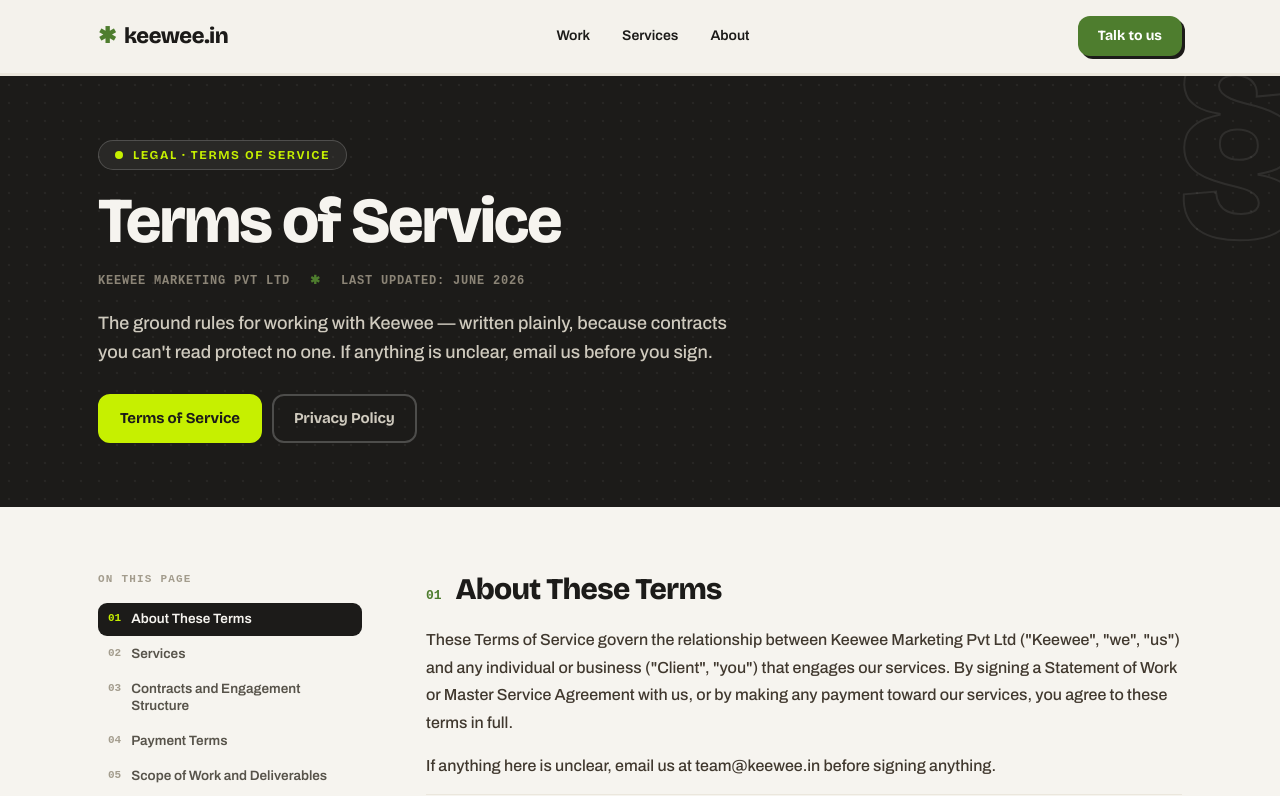
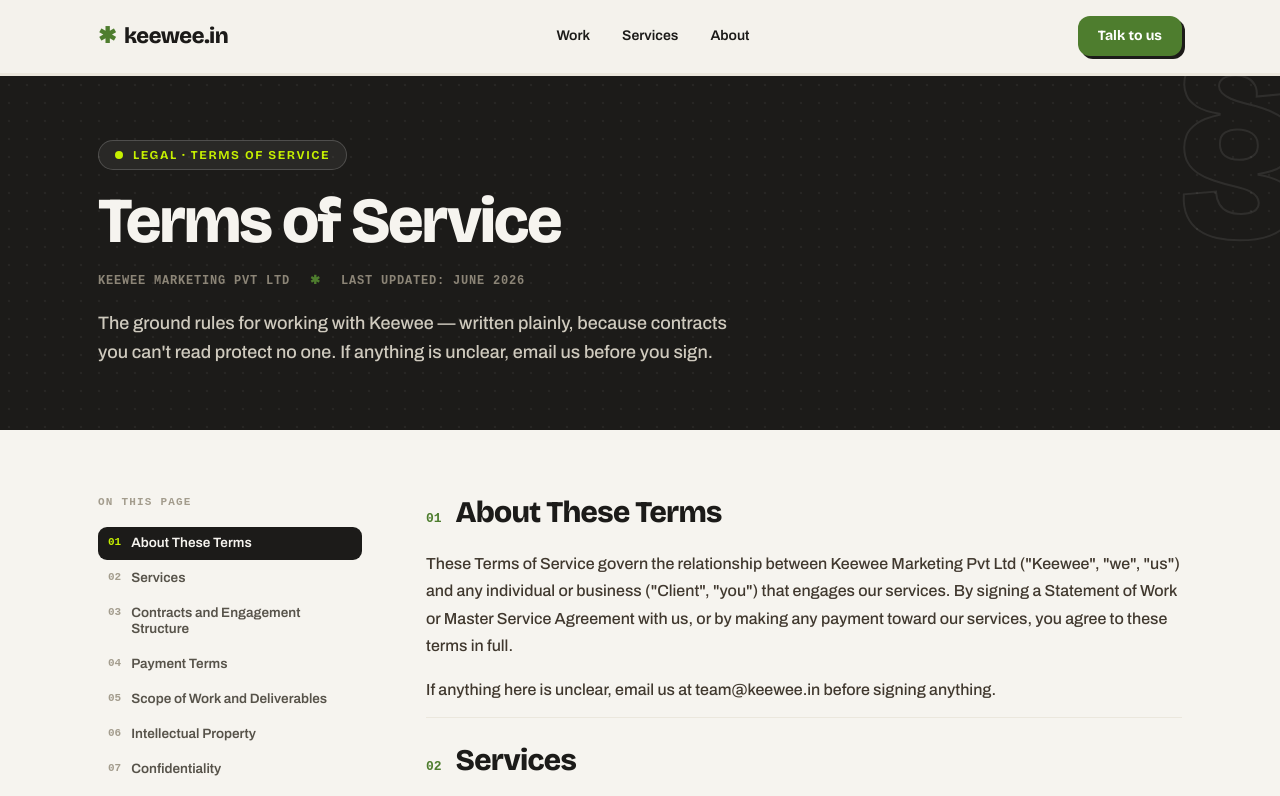
Before and after one commit to harsha-krupashankar/keewee-website, a Next.js app: page /legal/terms in a window 1280 px wide. Shown: the top 796 px of the page. Built offline with nearby package versions, Linux system fonts and the light colour scheme.

Commit message:
refactor: remove doc switcher from LegalLayout component

```diff
--- a/components/legal/LegalLayout.tsx
+++ b/components/legal/LegalLayout.tsx
@@ -1,11 +1,10 @@
 "use client";
 
 import { useEffect, useRef, useState } from "react";
-import Link from "next/link";
 import Navbar from "@/components/Navbar";
 import Footer from "@/components/Footer";
 import Container from "@/components/Container";
-import { legalDocs, type LegalDoc } from "@/lib/legal-data";
+import { type LegalDoc } from "@/lib/legal-data";
 import LegalBlocks from "./LegalBlocks";
 
 function pad(n: number) {
@@ -102,23 +101,6 @@
                 {doc.intro}
               </p>
             </div>
-
-            {/* doc switcher */}
-            <div className="mt-7 flex flex-wrap gap-2.5">
-              {legalDocs.map((d) => (
-                <Link
-                  key={d.key}
-                  href={`/legal/${d.key}`}
-                  className={`rounded-xl px-5 py-[11px] font-display text-[15px] font-bold tracking-[-0.01em] transition-all duration-150 ${
-                    d.key === doc.key
-                      ? "border-2 border-lime-bright bg-lime-bright text-ink"
-                      : "border-2 border-white/[0.22] bg-transparent text-dark-text hover:border-white/40"
-                  }`}
-                >
-                  {d.label}
-                </Link>
-              ))}
-            </div>
           </Container>
         </header>
 
```
